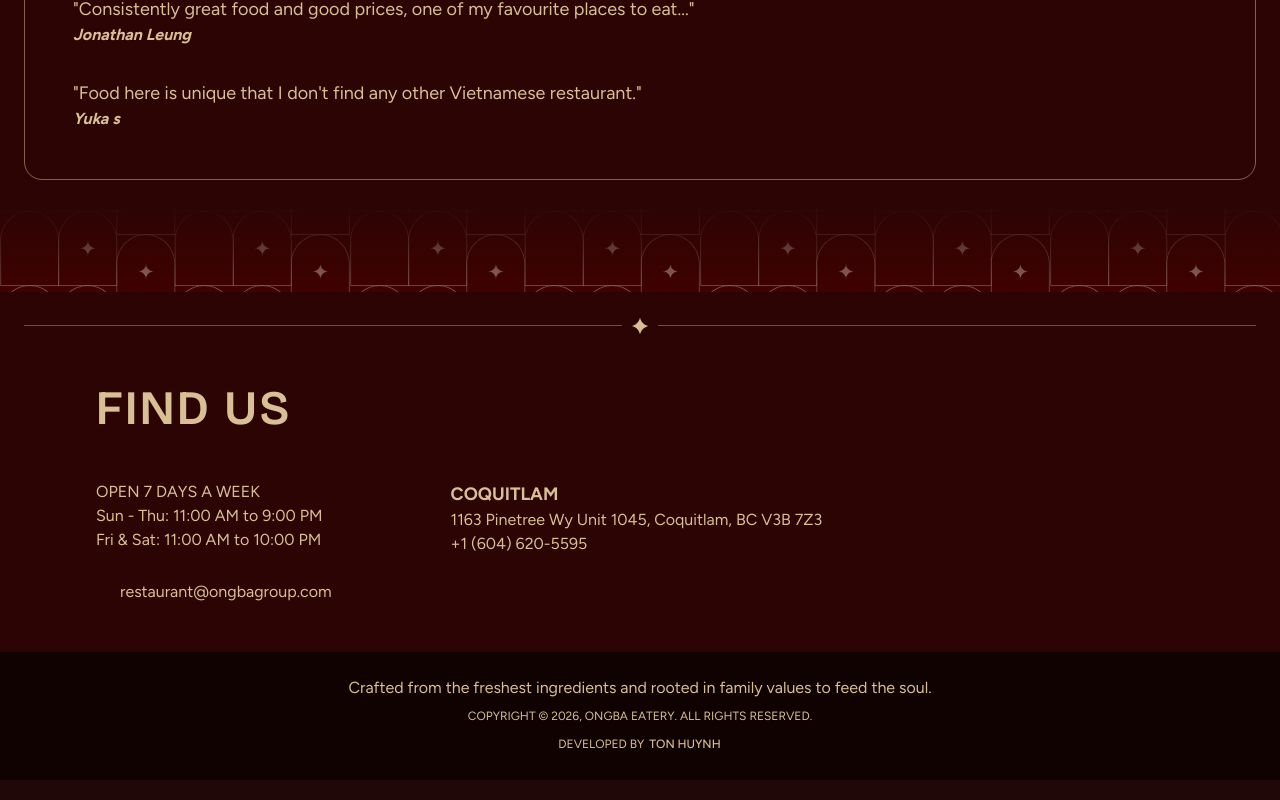
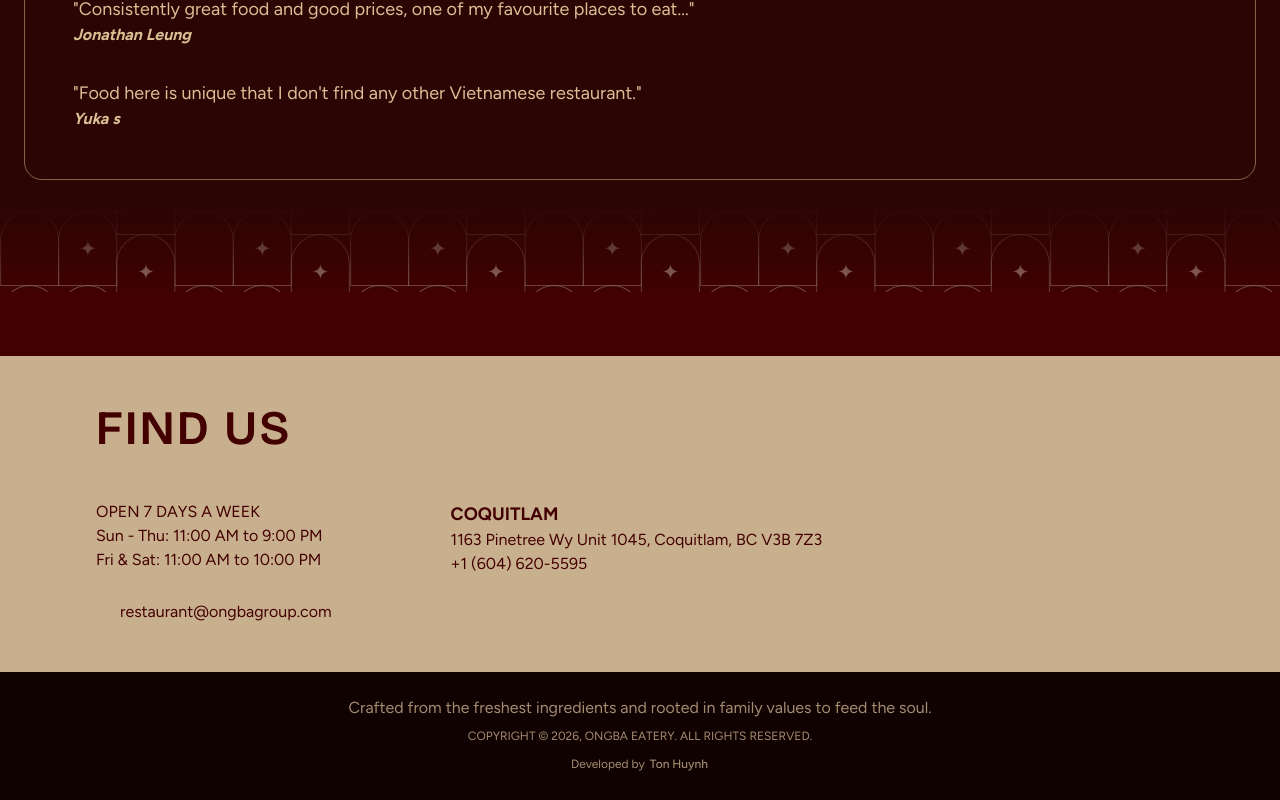
Before and after one commit to thanhtonhuynh/ongba-eatery, a Next.js app: page / in a window 1280 px wide. Shown: the part 4905-5705 px from the top of the page. Built offline with nearby package versions, Linux system fonts and the light colour scheme; some icons are missing.

Commit message:
revert color on footer

```diff
--- a/app/layout.tsx
+++ b/app/layout.tsx
@@ -43,6 +43,7 @@ export default function RootLayout({
           <Header />
           {/* <HeaderSpacer /> */}
           <main className="flex flex-1 flex-col">{children}</main>
+          <div className="bg-wine h-16"></div>
           <Footer />
         </div>
         <TailwindScreenSizeIndicator />
--- a/components/layout/footer.tsx
+++ b/components/layout/footer.tsx
@@ -1,15 +1,14 @@
 import { Mail01Icon } from "@hugeicons/core-free-icons";
 import { HugeiconsIcon } from "@hugeicons/react";
 import Link from "next/link";
-import { OrnamentLine } from "../deco/ornament-line";
 import { Typography } from "../typography";
 import { Button } from "../ui/button";
 
 export function Footer() {
   return (
     <footer>
-      <section className="bg-dark-wine flex flex-col space-y-4 p-4 sm:space-y-6 sm:p-6">
-        <OrnamentLine />
+      <section className="bg-secondary text-wine flex flex-col space-y-4 p-4 sm:space-y-6 sm:p-6">
+        {/* <OrnamentLine starSrc="/star-filled-wine.svg" color="wine" /> */}
 
         <div className="flex flex-col gap-6 p-6 lg:px-18">
           <Typography variant="h1">Find Us</Typography>
@@ -43,18 +42,18 @@ export function Footer() {
         </div>
       </section>
 
-      <section className="bg-dark-night flex flex-col items-center gap-2 p-6 text-center text-sm sm:text-base">
+      <section className="bg-dark-night text-secondary/80 flex flex-col items-center gap-2 p-6 text-center text-sm sm:text-base">
         <p>Crafted from the freshest ingredients and rooted in family values to feed the soul.</p>
         <p className="text-xs uppercase">
           Copyright &copy; {new Date().getFullYear()}, Ongba Eatery. All rights reserved.
         </p>
-        <div className="flex items-center gap-1 text-xs uppercase">
+        <div className="flex items-center gap-1 text-xs">
           <span>Developed by</span>
           <Button
             nativeButton={false}
             variant={"link"}
             size={"xs"}
-            className="px-0"
+            className="text-secondary/80 px-0"
             render={
               <Link target="blank" href={"https://tonhuynh.ca"}>
                 Ton Huynh
```
